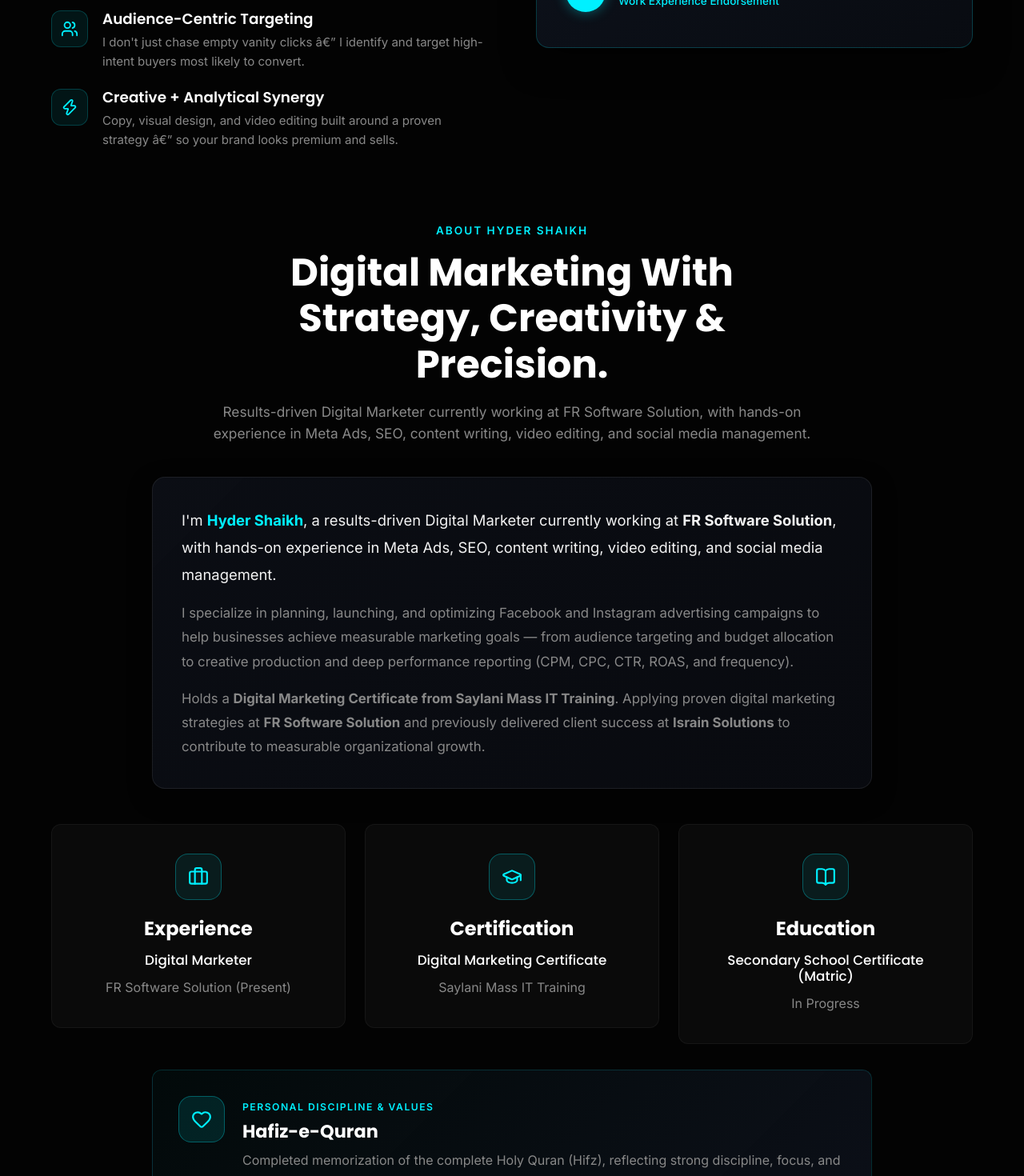
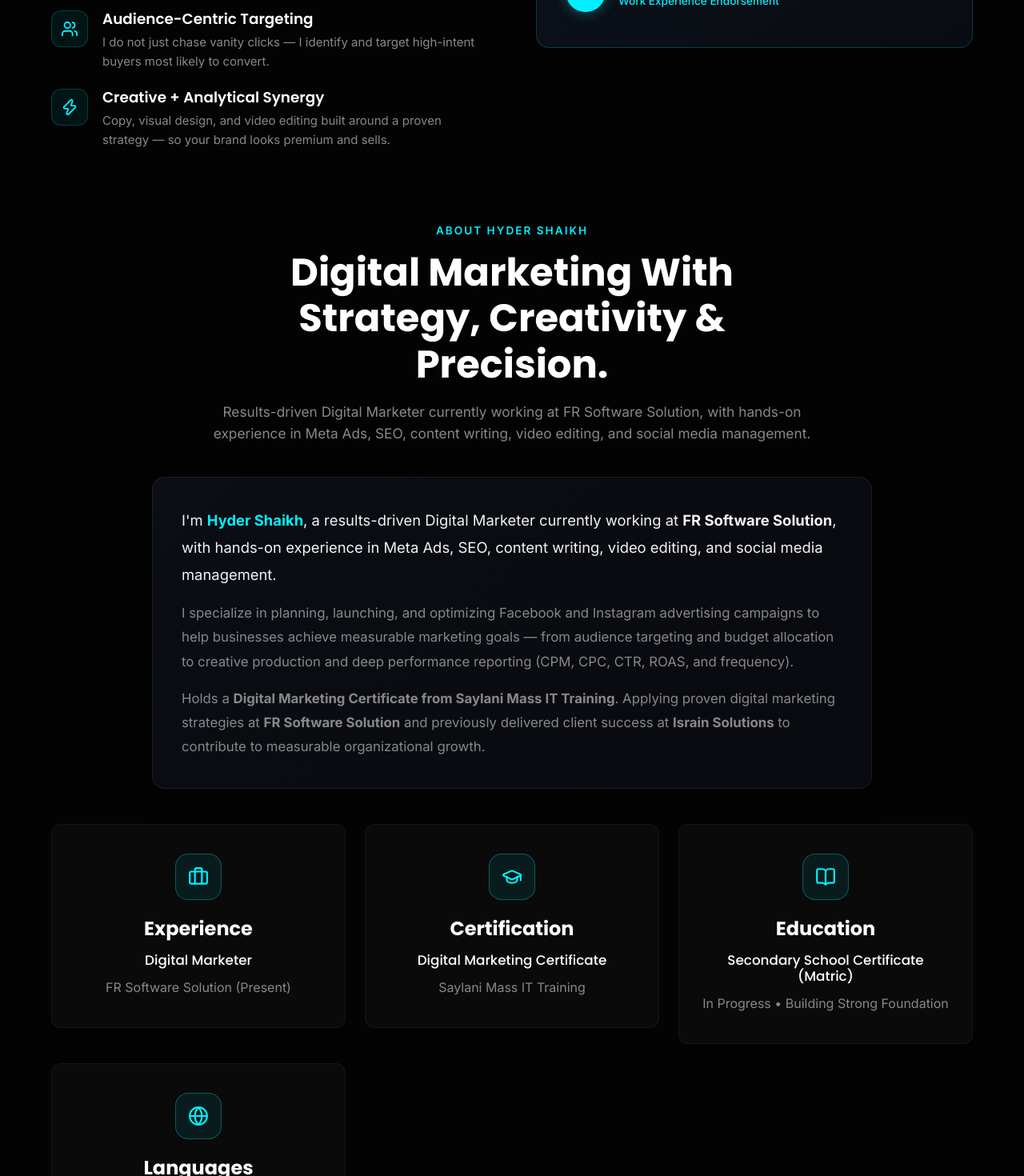
Before and after one commit to hydershaikhs/hyder-shaikh, a React (Vite) app: page / in a window 1280 px wide. Shown: the part 1400-2870 px from the top of the page at 80% size. Built offline with nearby package versions, Linux system fonts and the light colour scheme.

Commit message:
Update portfolio projects to 3 core domains (SMM, Video Editing, Meta Ads UGC) and update CV details

```diff
--- a/src/pages/About.jsx
+++ b/src/pages/About.jsx
@@ -1,4 +1,4 @@
-import { Briefcase, GraduationCap, BookOpen, Heart } from 'lucide-react';
+import { Briefcase, GraduationCap, BookOpen, Heart, Globe } from 'lucide-react';
 import Reveal from '../components/Reveal';
 
 const About = () => {
@@ -57,7 +57,16 @@
               <div className="about-card-icon"><BookOpen size={26} /></div>
               <h3 className="about-card-title">Education</h3>
               <h4 className="about-card-subtitle">Secondary School Certificate (Matric)</h4>
-              <p className="text-muted">In Progress</p>
+              <p className="text-muted">In Progress • Building Strong Foundation</p>
+            </div>
+          </Reveal>
+
+          <Reveal delay={300}>
+            <div className="card about-card">
+              <div className="about-card-icon"><Globe size={26} /></div>
+              <h3 className="about-card-title">Languages</h3>
+              <h4 className="about-card-subtitle">English &amp; Urdu</h4>
+              <p className="text-muted">Professional Communication</p>
             </div>
           </Reveal>
         </div>
--- a/src/pages/Home.jsx
+++ b/src/pages/Home.jsx
@@ -146,7 +146,7 @@
                     </div>
                     <div>
                       <h4>Audience-Centric Targeting</h4>
-                      <p>I don't just chase empty vanity clicks â€” I identify and target high-intent buyers most likely to convert.</p>
+                      <p>I do not just chase vanity clicks — I identify and target high-intent buyers most likely to convert.</p>
                     </div>
                   </li>
                   <li className="why-item">
@@ -155,7 +155,7 @@
                     </div>
                     <div>
                       <h4>Creative + Analytical Synergy</h4>
-                      <p>Copy, visual design, and video editing built around a proven strategy â€” so your brand looks premium and sells.</p>
+                      <p>Copy, visual design, and video editing built around a proven strategy — so your brand looks premium and sells.</p>
                     </div>
                   </li>
                 </ul>
--- a/src/pages/Projects.jsx
+++ b/src/pages/Projects.jsx
@@ -10,121 +10,66 @@
 
 const projects = [
   {
-    id: "pepvial-seo",
-    title: "PepVial - SEO Audit & Search Optimization",
-    category: "SEO",
-    categoryLabel: "SEO Case Study",
-    client: "PepVial",
-    icon: <Search size={24} className="text-accent" />,
-    role: "SEO Specialist & Analyst",
-    description: "Comprehensive SEO analysis and website optimization for PepVial. Conducted structured keyword discovery, audited technical performance, refined meta architecture, and formulated an organic growth roadmap.",
+    id: "social-media-management",
+    title: "Multi-Brand Social Media Management & Growth Strategy",
+    category: "Social Media",
+    categoryLabel: "Social Media Management",
+    client: "FR Software Solution & Saadgi (E-Commerce Brand)",
+    icon: <Share2 size={24} className="text-accent" />,
+    role: "Social Media Manager & Content Strategist",
+    description: "Managing full-funnel multi-platform social media operations for FR Software Solution (Facebook, Instagram, LinkedIn) and Saadgi, an e-commerce brand (TikTok, YouTube, Instagram, Pinterest, Facebook). Developing monthly content calendars, executing high-converting content strategies, designing branded social posts, and conducting deep performance analytics.",
     deliverables: [
-      "Targeted commercial and informational keyword research",
-      "On-page content optimization and meta tags restructuring",
-      "Technical site audit and Core Web Vitals evaluation",
-      "Competitor backlink profile analysis"
+      "Strategic content calendar planning & multi-channel content strategy",
+      "Active management across TikTok, YouTube, Instagram, Facebook, LinkedIn & Pinterest",
+      "High-engagement social media post design & brand identity curation",
+      "Community management, DM/comment interaction, and reach & engagement analysis"
     ],
-    tags: ["Keyword Research", "On-Page SEO", "Technical SEO", "Performance Audit"],
-    tools: ["Semrush", "Google Search Console", "PageSpeed Insights"],
+    tags: ["Content Calendar", "Content Strategy", "Post Design", "FR Software & Saadgi", "Multi-Platform Growth"],
+    tools: ["Meta Business Suite", "Canva", "TikTok", "Pinterest", "YouTube Studio", "LinkedIn"],
   },
   {
-    id: "planetcert-seo",
-    title: "PlanetCert - Competitive SEO & Visibility Strategy",
-    category: "SEO",
-    categoryLabel: "SEO Case Study",
-    client: "PlanetCert",
-    icon: <Target size={24} className="text-accent" />,
-    role: "SEO Specialist & Auditor",
-    description: "Competitive SEO benchmarking and organic reach enhancement for PlanetCert. Evaluated ranking opportunities, internal linking hierarchy, competitor keyword positioning, and backlink health.",
+    id: "video-editing-production",
+    title: "High-Retention Short-Form Reels & YouTube Video Editing",
+    category: "Video Editing",
+    categoryLabel: "Video Production & Editing",
+    client: "Saadgi (E-Commerce), FR Software Solution & YouTube",
+    icon: <Clapperboard size={24} className="text-accent" />,
+    role: "Video Editor & Motion Designer",
+    description: "Producing and editing scroll-stopping video content for Saadgi e-commerce brand, FR Software Solution corporate channels, and YouTube creators. Crafting dynamic short-form Reels and TikToks along with engaging long-form and short-form YouTube videos featuring smooth pacing, kinetic subtitles, and immersive sound design.",
     deliverables: [
-      "In-depth competitor keyword gap analysis",
-      "Website architecture and internal linking optimization",
-      "Search intent mapping for key landing pages",
-      "Backlink profile quality assessment"
+      "High-converting product showcase Reels & TikToks for Saadgi e-commerce brand",
+      "Professional promotional and corporate video editing for FR Software Solution",
+      "Long-form & short-form YouTube video editing with retention-driven hooks and pacing",
+      "Kinetic typography, animated captions, visual effects, and dynamic sound design"
     ],
-    tags: ["Competitor Analysis", "Backlink Audit", "SEO Architecture", "Organic Traffic"],
-    tools: ["Semrush", "Google Keyword Planner", "Ubersuggest"],
+    tags: ["Reels & TikToks", "E-Commerce Video", "YouTube Long & Short", "Premiere Pro", "After Effects"],
+    tools: ["Adobe Premiere Pro", "Adobe After Effects", "CapCut"],
   },
   {
-    id: "meta-ads-campaigns",
-    title: "Conversion-Driven Meta Ads Campaigns",
+    id: "meta-ads-ecommerce",
+    title: "Art Painting E-Commerce & UGC Meta Ads Campaigns",
     category: "Meta Ads",
-    categoryLabel: "Paid Advertising",
-    client: "Israin Solution / Client Accounts",
+    categoryLabel: "Paid Advertising & Meta Ads",
+    client: "Art Painting E-Commerce Store / FR Software Solution",
     icon: <Megaphone size={24} className="text-accent" />,
-    role: "Meta Ads Specialist",
-    description: "Full-funnel Facebook & Instagram paid advertising campaigns focused on conversions, lead generation, and maximizing return on ad spend (ROAS).",
+    role: "Meta Ads Specialist & Media Buyer",
+    description: "Planned, launched, and optimized high-converting Facebook and Instagram ad campaigns to drive direct sales for art paintings. Produced high-retention UGC (User-Generated Content) video and image ad creatives, structured precision audience targeting, and continuously improved CPM, CPC, CTR, Frequency, and ROAS to deliver proven sales volume.",
     deliverables: [
-      "Laser-targeted audience segmentation and demographic research",
-      "Scroll-stopping visual ad creatives and primary copy hooks",
-      "Continuous A/B split-testing of creative angles and headlines",
-      "In-depth CPM, CPC, CTR, frequency, and ROAS reporting"
+      "Targeted Meta Ads campaign setup (Facebook & Instagram) specifically driving art painting sales",
+      "High-converting UGC (User-Generated Content) video & image ad creative creation",
+      "Precision demographic targeting, lookalike audiences, and retargeting funnels",
+      "Real-time analytics optimization for CPM, CPC, CTR, Frequency, and ROAS reporting"
     ],
-    tags: ["Audience Targeting", "Creative Testing", "ROAS Optimization", "Performance Analytics"],
-    tools: ["Meta Ads Manager", "Meta Business Suite", "Meta Ads Library"],
-  },
-  {
-    id: "marketing-insight-smm",
-    title: "Marketing Insight - Brand Growth & Community Management",
-    category: "Social",
-    categoryLabel: "Social Media Management",
-    client: "Marketing Insight",
-    icon: <Share2 size={24} className="text-accent" />,
-    role: "Social Media Manager & Strategist",
-    description: "Actively running complete social presence across Instagram and Facebook. Crafting cohesive aesthetic visuals, scheduling regular value-driven posts, and driving community engagement.",
-    deliverables: [
-      "Strategic monthly content calendar and story planning",
-      "Custom branded feed graphics and carousel infographics",
-      "Proactive DM handling, comment moderation, and outreach",
-      "Weekly engagement analytics and content iteration"
-    ],
-    tags: ["Instagram Growth", "Facebook Strategy", "Community Management", "Content Scheduling"],
-    tools: ["Meta Business Suite", "Canva", "Social Analytics"],
-  },
-  {
-    id: "video-editing-reels",
-    title: "High-Retention Video Editing & Short-Form Reels",
-    category: "Creative",
-    categoryLabel: "Video Production",
-    client: "Social Brands & Creators",
-    icon: <Clapperboard size={24} className="text-accent" />,
-    role: "Video Editor & Motion Creator",
-    description: "Fast-paced, hook-driven short-form video editing for Instagram Reels, TikTok, and YouTube Shorts. Optimized for maximum watch time, engagement, and virality.",
-    deliverables: [
-      "First 3-second hook curation to stop the scroll",
-      "Dynamic jump-cuts, speed ramps, and smooth transitions",
-      "Animated subtitles, kinetic text, and trending sound design",
-      "Product review edits, showcase reels, and promo snippets"
-    ],
-    tags: ["Instagram Reels", "TikTok / Shorts", "Sound Design", "Hook Curation"],
-    tools: ["CapCut", "Adobe Premiere Pro"],
-  },
-  {
-    id: "social-design-branding",
-    title: "Brand Creatives & Social Media Post Design",
-    category: "Creative",
-    categoryLabel: "Visual Design",
-    client: "Various Clients",
-    icon: <Palette size={24} className="text-accent" />,
-    role: "Visual Designer",
-    description: "Eye-catching, brand-aligned graphic design assets crafted for Instagram, Facebook, and LinkedIn to build authority and convert audience into leads.",
-    deliverables: [
-      "Multi-slide educational carousel designs",
-      "High-CTR promotional ad banners and story graphics",
-      "Minimalist, recognizable logo and vector assets",
-      "Consistent color palettes and typography hierarchies"
-    ],
-    tags: ["Carousel Posts", "Ad Creatives", "Visual Identity", "Social Banners"],
-    tools: ["Adobe Photoshop", "Canva"],
+    tags: ["Meta Ads (FB/IG)", "Art Painting Sales", "UGC Ads Creation", "ROAS Optimization", "Conversion Tracking"],
+    tools: ["Meta Ads Manager", "Meta Business Suite", "Meta Pixel & Events", "Canva"],
   },
 ];
 
 const categories = [
   { key: "All", label: "All Projects" },
+  { key: "Social Media", label: "Social Media" },
+  { key: "Video Editing", label: "Video Editing" },
   { key: "Meta Ads", label: "Meta Ads" },
-  { key: "SEO", label: "SEO Case Studies" },
-  { key: "Social", label: "Social Media" },
-  { key: "Creative", label: "Video & Design" },
 ];
 
 const metaAdsFramework = [
@@ -154,7 +99,7 @@
             <span className="section-tag">PORTFOLIO & DELIVERABLES</span>
             <h2 className="page-title">Featured Projects & Case Studies</h2>
             <p className="text-muted">
-              A detailed look at real-world projects, organic SEO case studies, high-performing Meta ad funnels, and creative campaigns I have delivered.
+              A detailed look at real-world multi-platform social media growth, high-retention video editing, and conversion-focused Meta Ads campaigns I manage and deliver.
             </p>
           </div>
         </Reveal>
```
